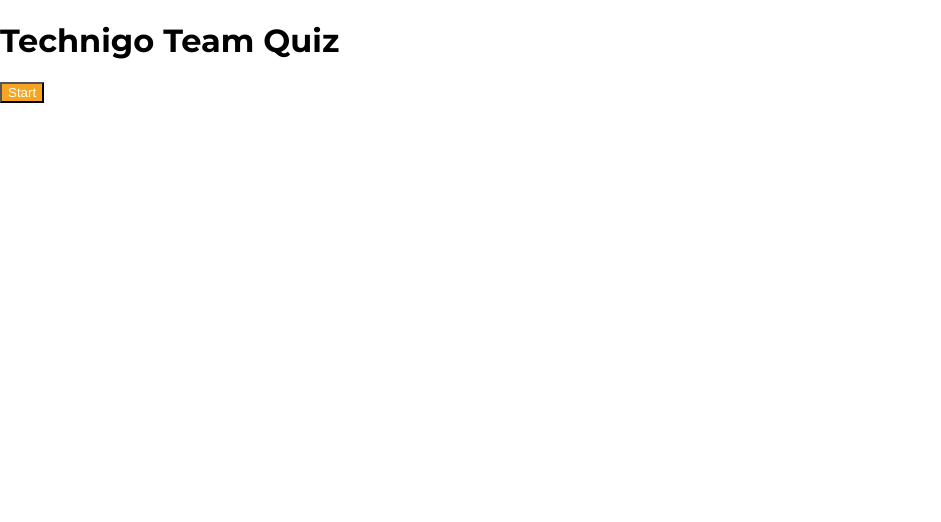
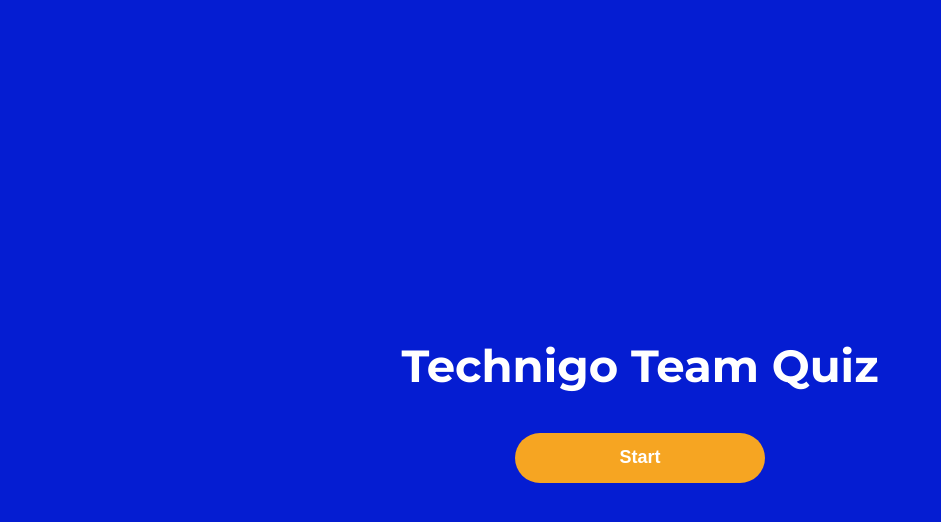
Before and after one commit to Technigo/project-redux-quiz-old, a React (Create React App) app: page / in a window 1280 px wide. Shown: the top 522 px of the page, without its empty margins (0-941 px from the left). Built offline with nearby package versions, Linux system fonts and the light colour scheme.

Commit message:
Finished product

```diff
--- a/src/App.js
+++ b/src/App.js
@@ -2,7 +2,6 @@ import React, { useState } from "react";
 import { Provider } from "react-redux";
 import { combineReducers, configureStore } from "@reduxjs/toolkit";
 import { quiz } from "reducers/quiz";
-import { Summary } from "components/Summary";
 import { CurrentQuestion } from "components/CurrentQuestion";
 import { Start } from "components/Start";
 
@@ -13,11 +12,10 @@ const reducer = combineReducers({
 const store = configureStore({ reducer });
 
 export const App = () => {
-  const [start, setStart] = useState(false)
+  const [start, setStart] = useState(false);
   return (
     <Provider store={store}>
-      {(!start) ? <Start start={setStart} /> : <CurrentQuestion />}
-
+      {!start ? <Start start={setStart} /> : <CurrentQuestion />}
     </Provider>
   );
 };
--- a/src/components/CurrentQuestion.js
+++ b/src/components/CurrentQuestion.js
@@ -10,21 +10,15 @@ export const CurrentQuestion = () => {
     (state) => state.quiz.questions[state.quiz.currentQuestionIndex]
   );
 
-  const questionIndex = useSelector(
-    (state) => state.quiz.currentQuestionIndex
-  );
+  const questionIndex = useSelector((state) => state.quiz.currentQuestionIndex);
 
-  const questions = useSelector(
-    (state) => state.quiz.questions
-  );
+  const questions = useSelector((state) => state.quiz.questions);
 
   const answer = useSelector((state) =>
     state.quiz.answers.find((answer) => question.id === answer.questionId)
   );
   const quizOver = useSelector((state) => state.quiz.quizOver);
-  console.log("quiz over", quizOver);
 
-  console.log(answer);
   if (!question) {
     return <h1>Oh no! I could not find the current question!</h1>;
   }
@@ -32,7 +26,9 @@ export const CurrentQuestion = () => {
   if (!quizOver) {
     return (
       <div className="question-container">
-      <h2>{questionIndex+1}/{questions.length}</h2>
+        <h2>
+          {questionIndex + 1}/{questions.length}
+        </h2>
         <h1>{question.questionText}</h1>
         {question.options.map((option, index) => {
           return (
@@ -40,7 +36,8 @@ export const CurrentQuestion = () => {
               className={
                 answer && index === question.correctAnswerIndex
                   ? "correct-answer option-button"
-                : answer ? "option-button incorrect-answer"
+                  : answer && index === answer.answerIndex
+                  ? "option-button incorrect-answer"
                   : "option-button"
               }
               key={option}
@@ -57,7 +54,11 @@ export const CurrentQuestion = () => {
             </button>
           );
         })}
-      <button onClick={() => dispatch(quiz.actions.goToNextQuestion())} disabled={!answer} className="next-button">
+        <button
+          onClick={() => dispatch(quiz.actions.goToNextQuestion())}
+          disabled={!answer}
+          className="next-button"
+        >
           Next
         </button>
       </div>
--- a/src/components/Start.js
+++ b/src/components/Start.js
@@ -1,11 +1,12 @@
-import React, { useState } from "react";
+import React from "react";
 
-export const Start = ({start}) => {
-    return (
-
-        <div>
-            <h1>Technigo Team Quiz</h1>
-            <button className="next-button" onClick={() => start(true)}>Start</button>
-        </div>
-    )
-}
+export const Start = ({ start }) => {
+  return (
+    <div className="start-container">
+      <h1>Technigo Team Quiz</h1>
+      <button className="next-button" onClick={() => start(true)}>
+        Start
+      </button>
+    </div>
+  );
+};
--- a/src/components/Summary.js
+++ b/src/components/Summary.js
@@ -1,7 +1,6 @@
-import React, { useState } from "react";
+import React from "react";
 import { useSelector, useDispatch } from "react-redux";
 import { quiz } from "reducers/quiz";
-import { CurrentQuestion } from "components/CurrentQuestion";
 
 export const Summary = (state) => {
   const dispatch = useDispatch();
@@ -9,13 +8,24 @@ export const Summary = (state) => {
 
   const total = checkIfCorrect.filter((x) => x.isCorrect);
 
-  console.log(checkIfCorrect);
-  console.log(total);
   return (
     <div className="summary">
-      <h1>Summary</h1>
+      <h1>
+        <span role="img" aria-label="Trophy">
+          🏆
+        </span>{" "}
+        Great job answering the questions!{" "}
+        <span role="img" aria-label="Trophy">
+          🏆
+        </span>
+      </h1>
       <h2>You got {total.length} /6</h2>
-      <button className="restart-button" onClick={() => dispatch(quiz.actions.restart())}>Restart</button>
+      <button
+        className="restart-button"
+        onClick={() => dispatch(quiz.actions.restart())}
+      >
+        Restart
+      </button>
     </div>
   );
 };
--- a/src/index.css
+++ b/src/index.css
@@ -10,14 +10,31 @@ code {
     monospace;
 }
 
-.option-button, .next-button, .restart-button,  {
+h1 {
+  text-align: center;
+  font-size: 22px;
+}
+
+.start-container, .summary {
+  background-color: #051dd2;
+  height: 100vh;
+  color: white;
+}
+
+.start-container h1 {
+  color: #fff;
+  font-size: 45px;
+}
+
+.option-button, .next-button, .restart-button  {
   width: 250px;
   height: 50px;
   border-radius: 30px;
   border: none;
   background-color: #ffdfe7;
   margin: 10px;
-font-weight: 700;
+  font-weight: bold;
+  cursor: pointer;
 }
 
 button:focus {
@@ -25,21 +42,21 @@ button:focus {
 }
 
 .correct-answer{
-  background-color: #051dd2;
+  background-color: rgb(70, 197, 121);
   color: white;
 }
 
 .incorrect-answer{
-  background-color: #FE3525;
-  color: white;
+  border: 2px solid #FE3525;
 }
 
-.next-button {
+.next-button, .restart-button {
   background-color: #f6a522;
   color: white;
+  font-size: 18px;
 }
 
-.question-container {
+.question-container, .start-container, .summary {
   display: flex;
   flex-direction: column;
   justify-content: center;
@@ -48,13 +65,11 @@ color: white;
   padding: 20px;
 }
 
-.summary {
-  display: flex;
-  flex-direction: column;
-  justify-content: center;
-  align-items: center;
-  padding: 50px;
+button:disabled{
+  opacity: 50%;
 }
+
+
 
 .restart-button {
   background-color: #f6a522;
--- a/src/reducers/quiz.js
+++ b/src/reducers/quiz.js
@@ -17,7 +17,12 @@ const questions = [
   {
     id: 2,
     questionText: "What is one of Matildas superpowers ?",
-    options: ["she can juggle with 6 balls", "she can yodel", "she can do a handstand for 10 min", "she can rap"],
+    options: [
+      "She can juggle with 6 balls",
+      "She can yodel",
+      "She can do a handstand for 10 min",
+      "She can rap",
+    ],
     correctAnswerIndex: 3,
   },
 
@@ -43,8 +48,9 @@ const questions = [
 
   {
     id: 5,
-    questionText: "Maks has not always been working with tech, what is one of the things that he has worked as before?",
-    options: ["shepherd", "bartender", "professor", "kindergarden teacher"],
+    questionText:
+      "Maks has not always been working with tech, what is one of the things that he has worked as before?",
+    options: ["Shepherd", "Bartender", "Professor", "Kindergarden teacher"],
     correctAnswerIndex: 0,
   },
 
@@ -52,7 +58,12 @@ const questions = [
     id: 6,
     questionText:
       "Petra is quite adventerous, what of the following has she done ?",
-    options: ["competed in parkour", "bungee jumping in a nightclub", "worked as a stuntwoman", "driven a formula 1 car"],
+    options: [
+      "Competed in parkour",
+      "Bungee jumping in a nightclub",
+      "Worked as a stuntwoman",
+      "Driven a formula 1 car",
+    ],
     correctAnswerIndex: 1,
   },
 ];
```
Lines whose indentation alone changed are shown as unchanged.
